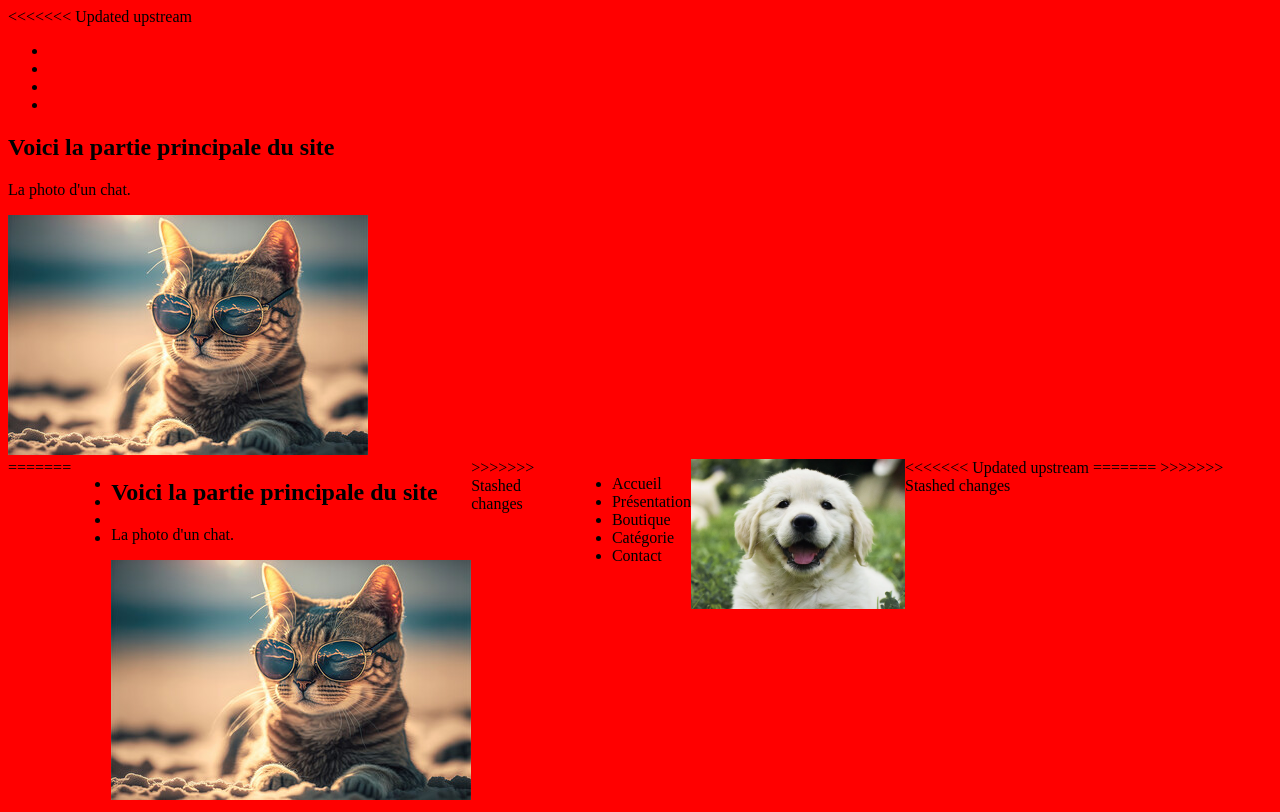
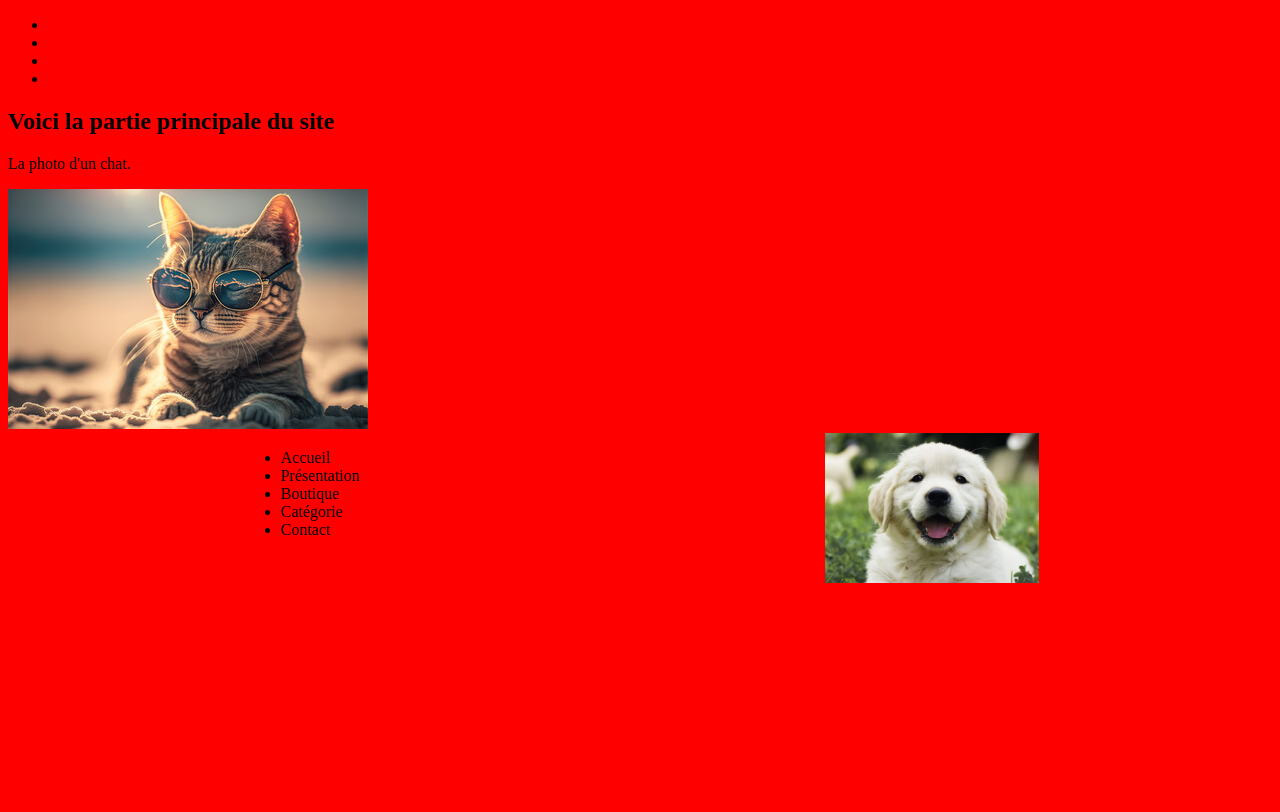
Before and after one commit to justincaulier/test.github.ex, a plain HTML site: page index.html in a window 1280 px wide. Drawn offline with Linux system fonts and the light colour scheme.

Commit message:
Test final

```diff
--- a/index.html
+++ b/index.html
@@ -9,38 +9,6 @@
 </head>
 
 <body>
-<<<<<<< Updated upstream
-    <!--Header début-->
-    <header>
-        <div class="l-nav">
-            <ul class="l-nav-is-active">
-                <li></li>
-                <li></li>
-                <li></li>
-                <li></li>
-            </ul>
-            <a href="./img/téléchargement.jpg"></a>
-        </div>
-    </header>
-    <!--Header fin-->
-
-    <!--Main début-->
-
-    <section class="First-class">
-        <h2>
-            Voici la partie principale du site
-        </h2>
-        <p>
-            La photo d'un chat.
-        </p>
-        <img src="images/240_F_562993122_e7pGkeY8yMfXJcRmclsoIjtOoVDDgIlh.jpg" alt="photo d'un chat cool">
-    </section>
-
-    <!--Main fin-->
-
-    <!--Footer début-->
-    <footer class="footer">
-=======
 	<!--Header début-->
 	<header>
 		<div class="l-nav">
@@ -70,7 +38,6 @@
 
 	<!--Footer début-->
 	<footer class="footer">
->>>>>>> Stashed changes
 		<div>
 			<ul class="footer-menu">
 				<li>Accueil</li>
@@ -84,18 +51,8 @@
 			<img src="img/footer-chiot.webp" alt="petit chiot mignon">
 		</div>
 	</footer>
-<<<<<<< Updated upstream
-    <!--Footer fin-->
-</body>
-
-</html>
-
-
-
-=======
 	<!--Footer fin-->
 
 </body>
 
 </html>
->>>>>>> Stashed changes
```
